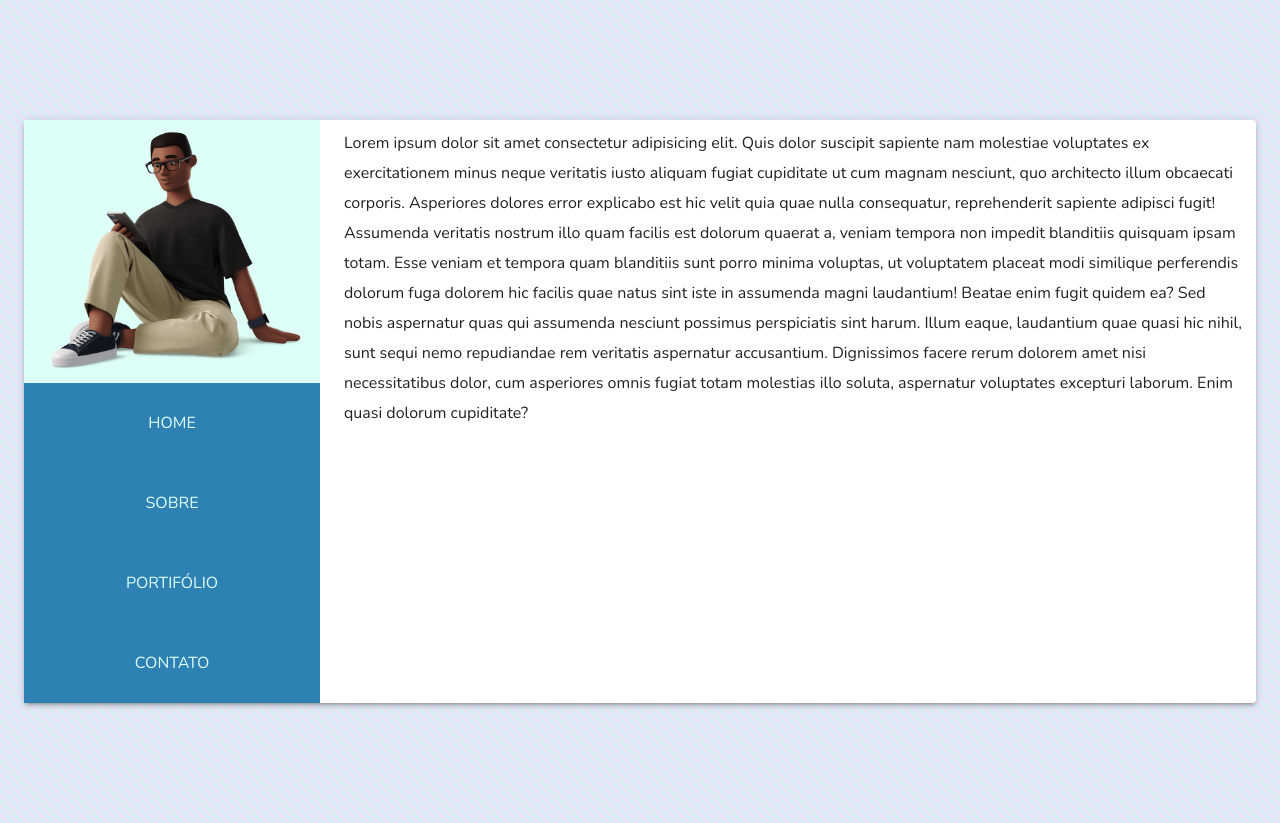
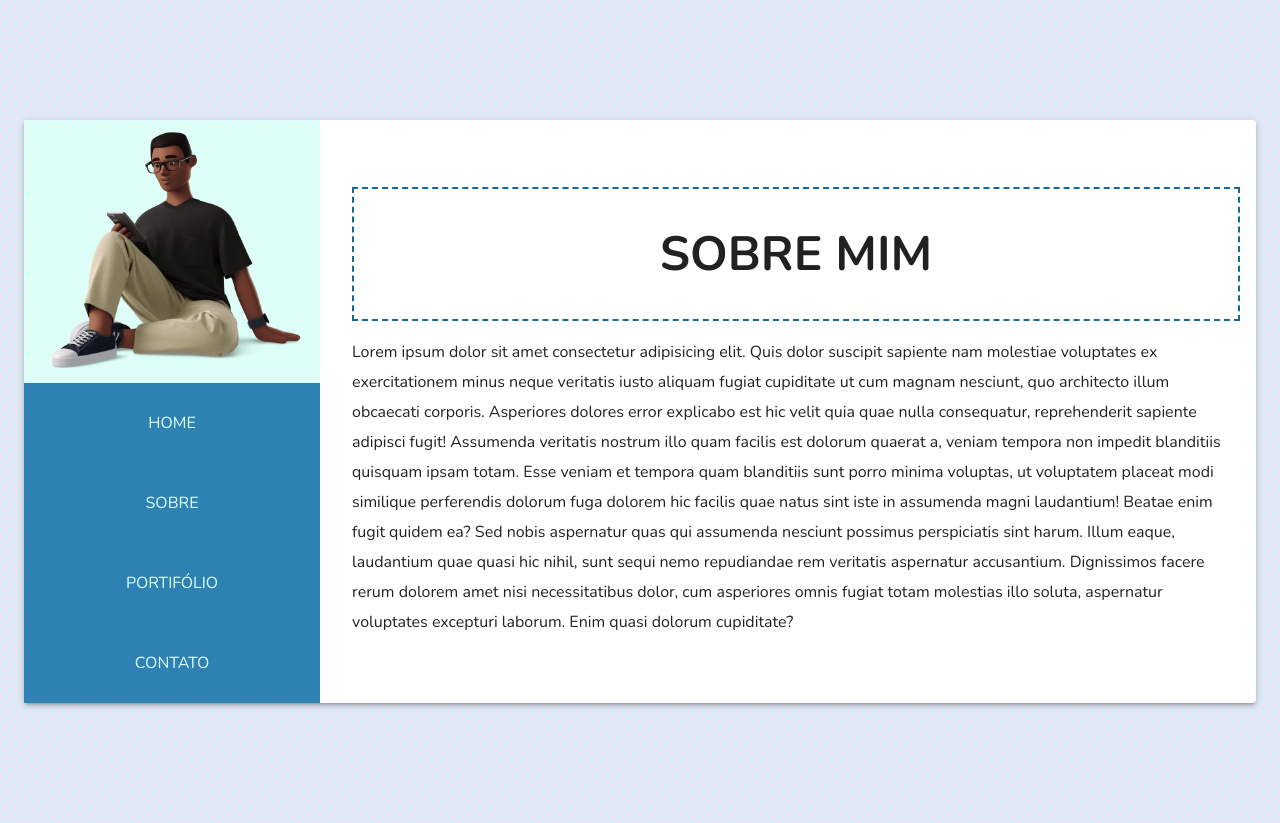
Before and after one commit to R0drigo-Pedroso/portfolio, a React (Create React App) app: page /sobre in a window 1280 px wide. Built offline with nearby package versions, Linux system fonts and the light colour scheme.

Commit message:
atualização sobre

```diff
--- a/src/Components/Home/Home.module.css
+++ b/src/Components/Home/Home.module.css
@@ -51,7 +51,6 @@
     justify-content: center;
     align-items: center;
     height: 100%;
-
 }
 
 img {
--- a/src/Components/Sobre/Sobre.jsx
+++ b/src/Components/Sobre/Sobre.jsx
@@ -21,25 +21,29 @@ const Sobre = () => {
       </Grid>
 
       <Grid className={estilos.centralizarTexto} item xs={6} sm={6} md={9}>
+        <section>
+          <h1>Sobre Mim</h1>
           <p>
             Lorem ipsum dolor sit amet consectetur adipisicing elit. Quis dolor
             suscipit sapiente nam molestiae voluptates ex exercitationem minus
             neque veritatis iusto aliquam fugiat cupiditate ut cum magnam
-          nesciunt, quo architecto illum obcaecati corporis. Asperiores dolores
-          error explicabo est hic velit quia quae nulla consequatur,
+            nesciunt, quo architecto illum obcaecati corporis. Asperiores
+            dolores error explicabo est hic velit quia quae nulla consequatur,
             reprehenderit sapiente adipisci fugit! Assumenda veritatis nostrum
             illo quam facilis est dolorum quaerat a, veniam tempora non impedit
             blanditiis quisquam ipsam totam. Esse veniam et tempora quam
             blanditiis sunt porro minima voluptas, ut voluptatem placeat modi
-          similique perferendis dolorum fuga dolorem hic facilis quae natus sint
-          iste in assumenda magni laudantium! Beatae enim fugit quidem ea? Sed
-          nobis aspernatur quas qui assumenda nesciunt possimus perspiciatis
-          sint harum. Illum eaque, laudantium quae quasi hic nihil, sunt sequi
-          nemo repudiandae rem veritatis aspernatur accusantium. Dignissimos
-          facere rerum dolorem amet nisi necessitatibus dolor, cum asperiores
-          omnis fugiat totam molestias illo soluta, aspernatur voluptates
-          excepturi laborum. Enim quasi dolorum cupiditate?
+            similique perferendis dolorum fuga dolorem hic facilis quae natus
+            sint iste in assumenda magni laudantium! Beatae enim fugit quidem
+            ea? Sed nobis aspernatur quas qui assumenda nesciunt possimus
+            perspiciatis sint harum. Illum eaque, laudantium quae quasi hic
+            nihil, sunt sequi nemo repudiandae rem veritatis aspernatur
+            accusantium. Dignissimos facere rerum dolorem amet nisi
+            necessitatibus dolor, cum asperiores omnis fugiat totam molestias
+            illo soluta, aspernatur voluptates excepturi laborum. Enim quasi
+            dolorum cupiditate?
           </p>
+        </section>
       </Grid>
     </Grid>
   );
--- a/src/Components/Sobre/Sobre.module.css
+++ b/src/Components/Sobre/Sobre.module.css
@@ -14,13 +14,25 @@
 }
 
 .centralizarTexto {
-    flex-direction: column;
+    display: flex;
+    align-items: center;
     justify-content: center;
-    align-items: center;
-    margin: auto;
 }
 
-.centralizarTexto p {
+section {
+    margin: 8px;
+}
+
+.centralizarTexto section h1 {
+    text-align: center;
+    font-size: 48px;
+    border: 2px dashed #186999;
+    padding: 2rem;
+    margin: 8px;
+    text-transform: uppercase;
+}
+
+section p {
     margin: auto;
     padding: 8px;
     line-height: 30px;
```
Lines whose indentation alone changed are shown as unchanged.
